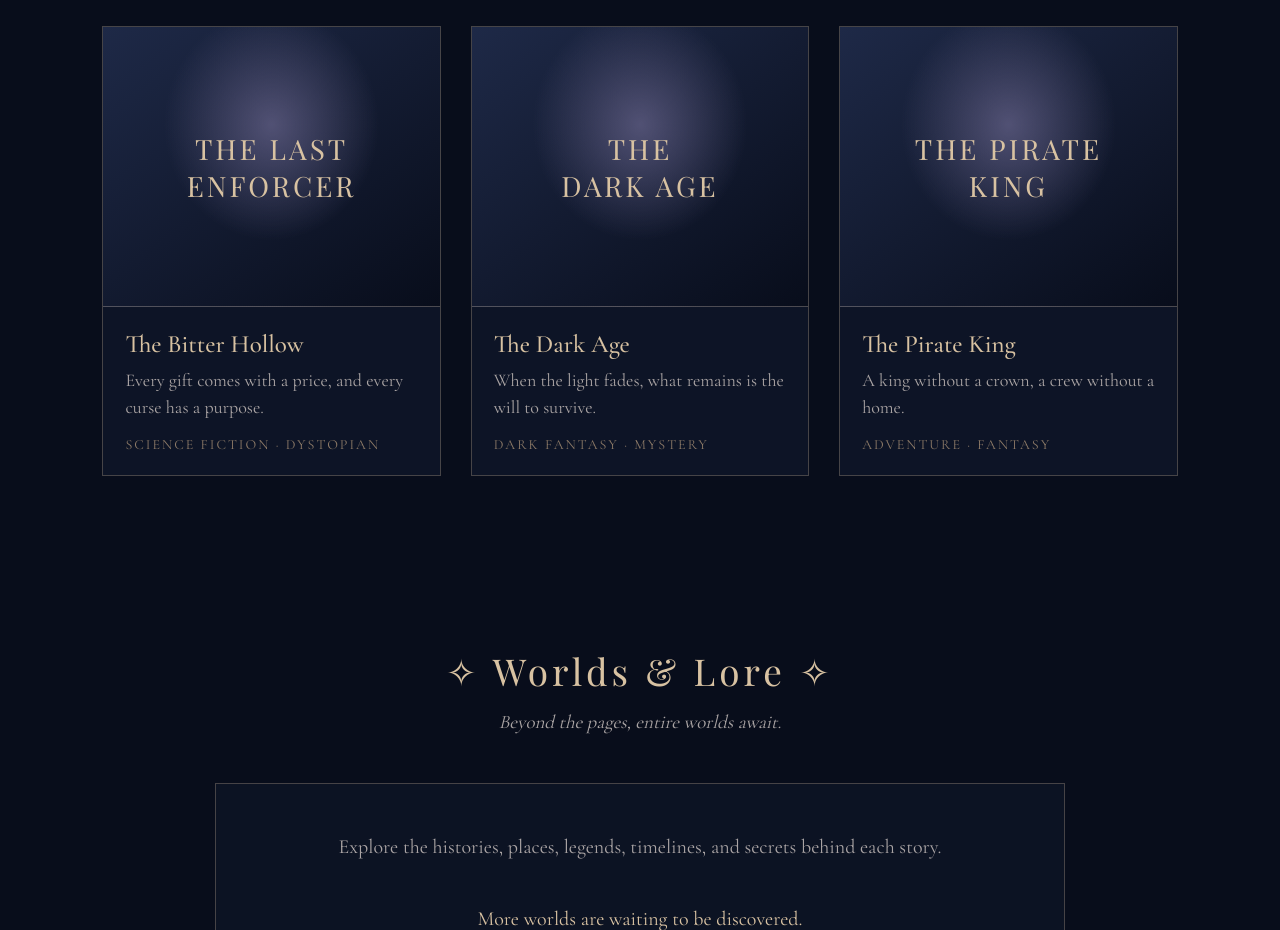
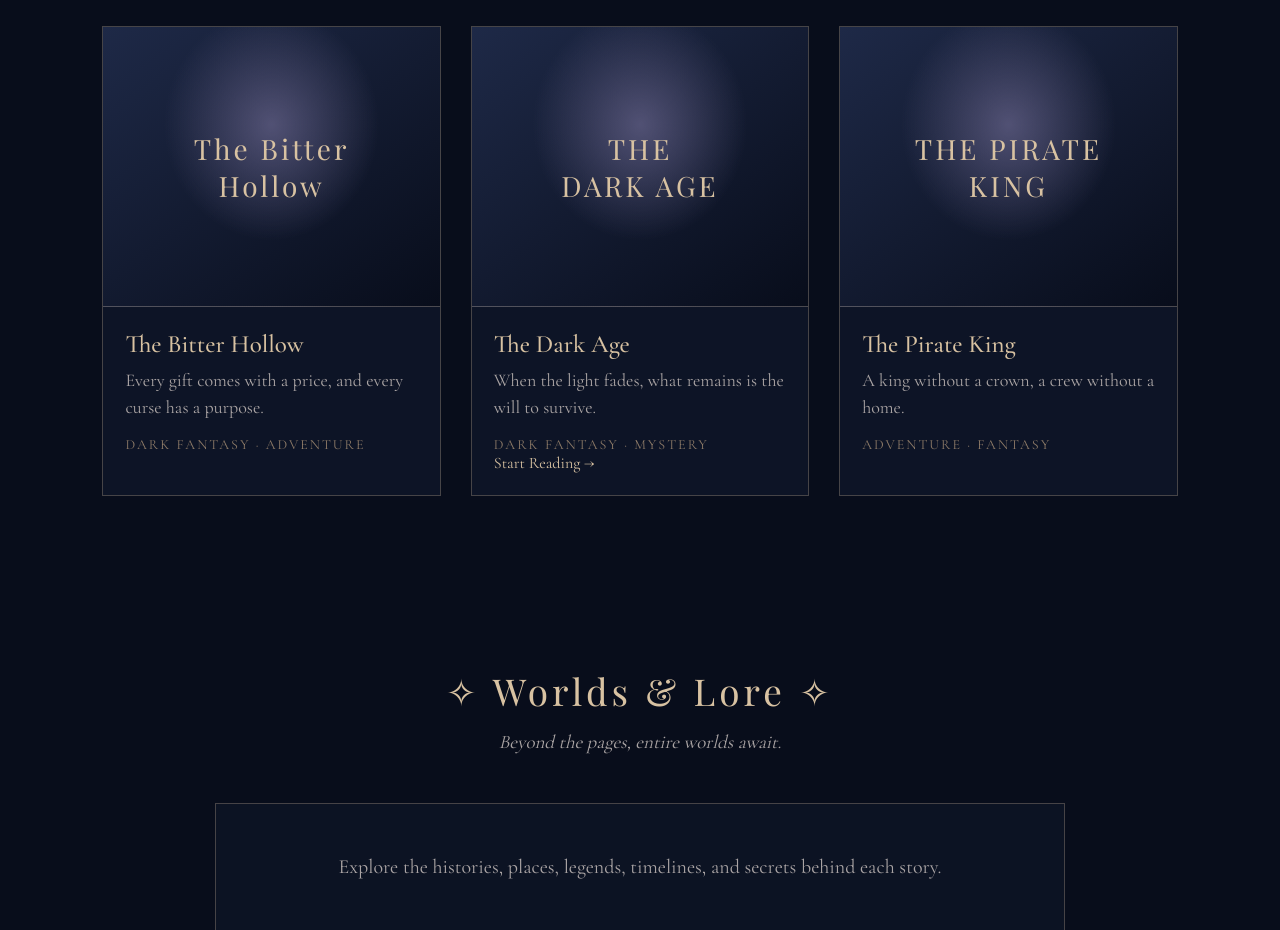
Before and after one commit to Lordjijington/TheWrittenArchive, a plain HTML site: page index.html in a window 1280 px wide. Shown: the part 1040-1970 px from the top of the page. Drawn offline with nearby package versions, Linux system fonts and the light colour scheme; a web font is replaced by a local one.

Commit message:
Update index.html

```diff
--- a/index.html
+++ b/index.html
@@ -441,12 +441,12 @@ footer .footer-star {
 
             <article class="book-card" data-search="the last enforcer science fiction dystopian">
                 <div class="book-cover">
-                    <span>THE LAST<br>ENFORCER</span>
+                    <span>The Bitter<br>Hollow</span>
                 </div>
                 <div class="book-info">
                     <h3>The Bitter Hollow</h3>
                     <p>Every gift comes with a price, and every curse has a purpose.</p>
-                    <div class="genre">Science Fiction · Dystopian</div>
+                    <div class="genre">Dark fantasy · adventure</div>
                 </div>
             </article>
 
@@ -458,6 +458,10 @@ footer .footer-star {
                     <h3>The Dark Age</h3>
                     <p>When the light fades, what remains is the will to survive.</p>
                     <div class="genre">Dark Fantasy · Mystery</div>
+                    <a href="chapter1.html"
+                    style="color:#d8c2a2;text-decoration:none;">
+                    Start Reading →
+                    </a>
                 </div>
             </article>
 
```
